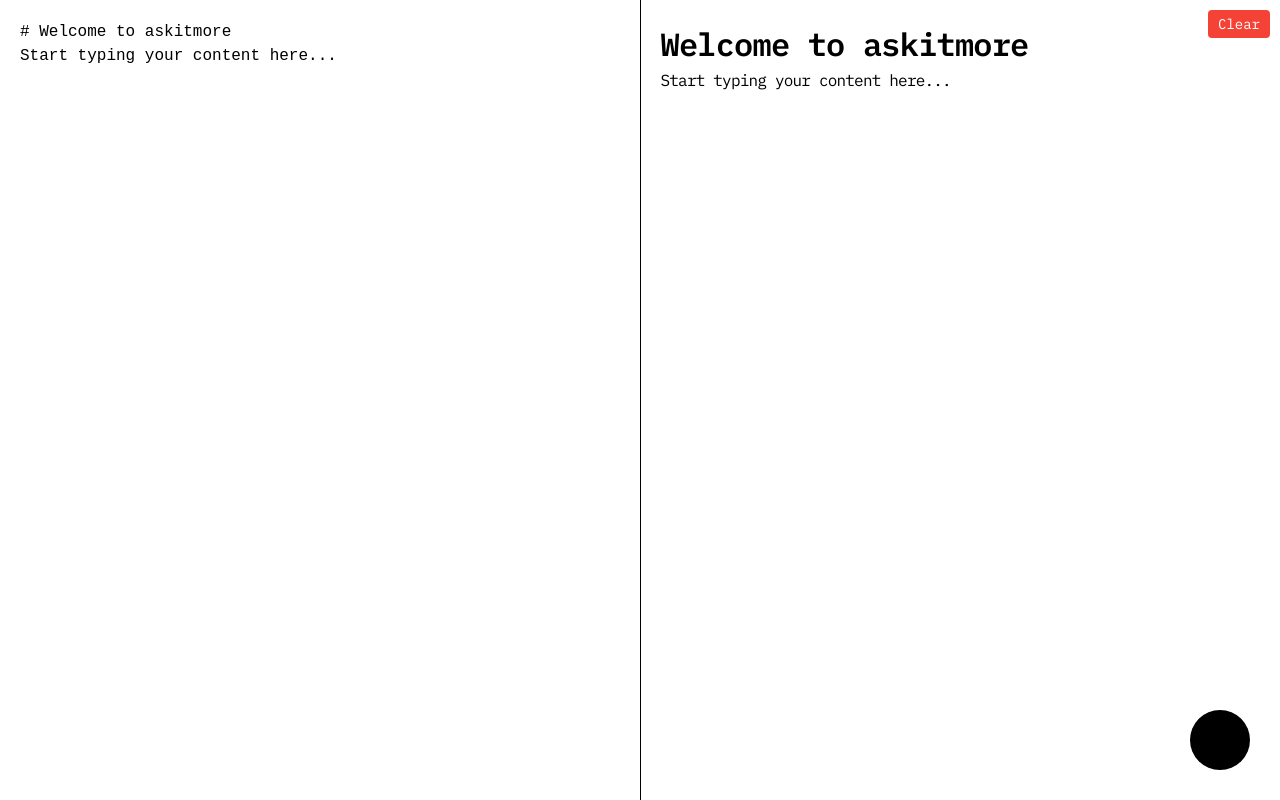
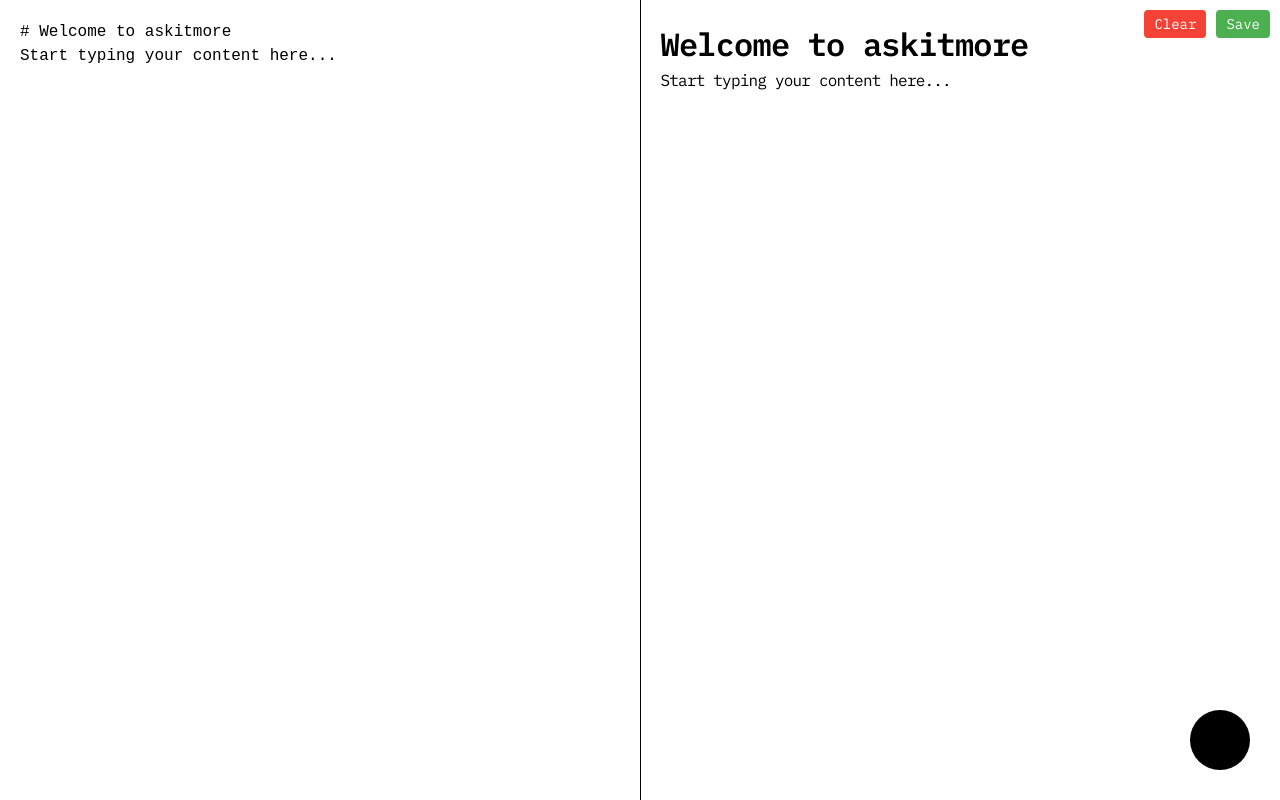
Before and after one commit to bigmacfive/askitmore, a React (Create React App) app: page / in a window 1280 px wide. Built offline with nearby package versions, Linux system fonts and the light colour scheme.

Commit message:
add save function

```diff
--- a/package.json
+++ b/package.json
@@ -10,6 +10,8 @@
     "eject": "react-scripts eject"
   },
   "dependencies": {
+    "html2canvas": "^1.4.1",
+    "jspdf": "^2.5.1",
     "react": "^17.0.2",
     "react-dom": "^17.0.2",
     "react-scripts": "4.0.3"
--- a/src/components/MarkdownEditor.js
+++ b/src/components/MarkdownEditor.js
@@ -101,7 +101,27 @@ Start typing your content here...`);
 
   const clearContent = () => {
     setMarkdown('');
+    if (previewRef.current) {
+      previewRef.current.innerHTML = '';
+    }
     setToastMessage('rm -rf');
+    setShowToast(true);
+    setTimeout(() => setShowToast(false), 2000);
+  };
+
+  const saveToPDF = () => {
+    if (previewRef.current) {
+      html2canvas(previewRef.current).then(canvas => {
+        const imgData = canvas.toDataURL('image/png');
+        const pdf = new jsPDF();
+        const imgProps = pdf.getImageProperties(imgData);
+        const pdfWidth = pdf.internal.pageSize.getWidth();
+        const pdfHeight = (imgProps.height * pdfWidth) / imgProps.width;
+        pdf.addImage(imgData, 'PNG', 0, 0, pdfWidth, pdfHeight);
+        pdf.save("markdown_content.pdf");
+      });
+    }
+    setToastMessage('Saved to PDF');
     setShowToast(true);
     setTimeout(() => setShowToast(false), 2000);
   };
@@ -127,6 +147,7 @@ Start typing your content here...`);
     <div className="markdown-container">
       <div className="editor-header">
         <button onClick={clearContent} className="clear-button">Clear</button>
+        <button onClick={saveToPDF} className="save-button">Save</button>
       </div>
       <textarea
         ref={textareaRef}
--- a/src/index.css
+++ b/src/index.css
@@ -53,10 +53,11 @@ body {
   top: 10px;
   right: 10px;
   z-index: 10;
+  display: flex;
+  gap: 10px;
 }
 
-.clear-button {
-  background-color: #f44336;
+.clear-button, .save-button {
   color: white;
   border: none;
   padding: 5px 10px;
@@ -66,8 +67,20 @@ body {
   font-size: 14px;
 }
 
+.clear-button {
+  background-color: #f44336;
+}
+
 .clear-button:hover {
   background-color: #d32f2f;
+}
+
+.save-button {
+  background-color: #4CAF50;
+}
+
+.save-button:hover {
+  background-color: #45a049;
 }
 
 .markdown-preview ul {
```
Also changed, not shown: 2 other files (tests, documents, lock files or other folders).
